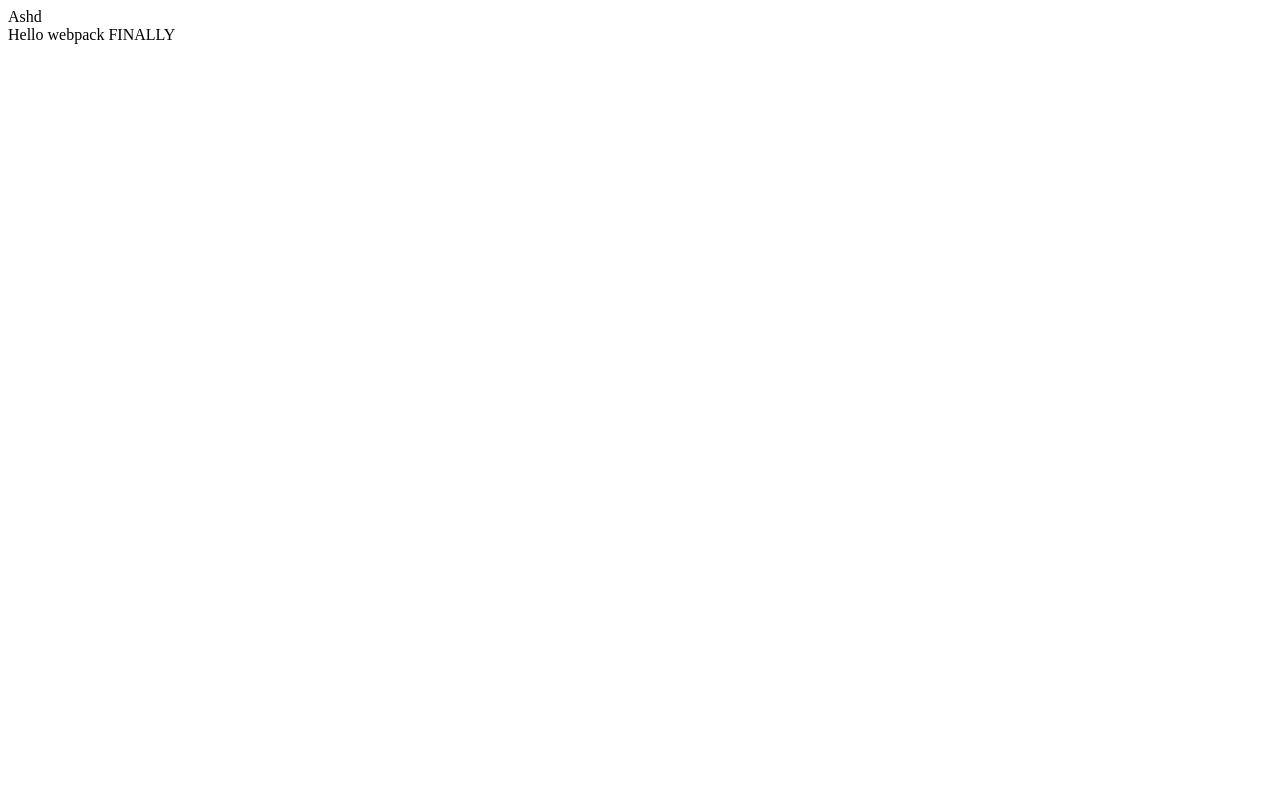
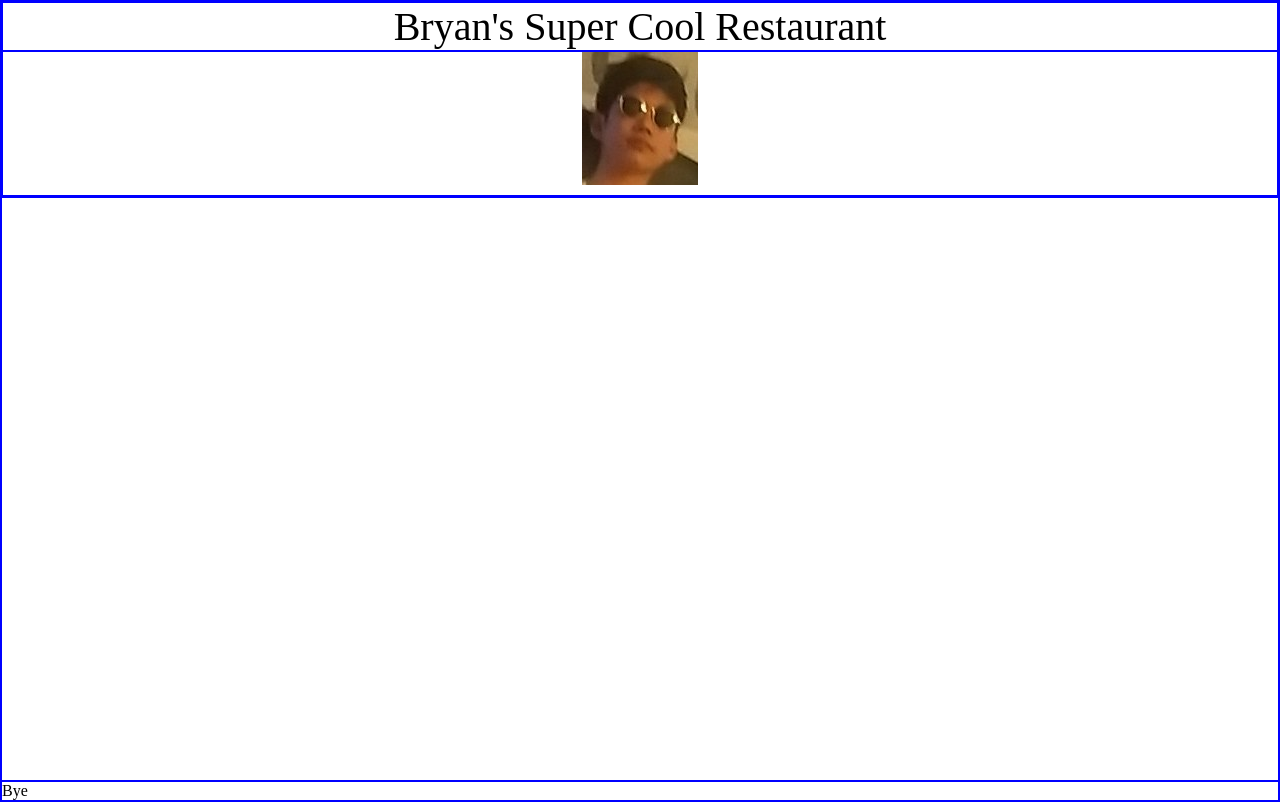
Before and after one commit to Bchow2001/Restaurant, a website with bundled scripts: page dist/index.html in a window 1280 px wide. Built offline with nearby package versions, Linux system fonts and the light colour scheme.

Commit message:
Add basic styles and resources

```diff
--- a/package.json
+++ b/package.json
@@ -11,16 +11,15 @@
   "author": "",
   "license": "ISC",
   "devDependencies": {
+    "css-loader": "^6.8.1",
     "eslint": "^8.42.0",
     "eslint-config-airbnb-base": "^15.0.0",
     "eslint-config-prettier": "^8.8.0",
     "eslint-plugin-import": "^2.27.5",
     "html-webpack-plugin": "^5.5.2",
+    "style-loader": "^3.3.3",
     "webpack": "^5.86.0",
     "webpack-cli": "^5.1.4",
     "webpack-dev-server": "^4.15.1"
-  },
-  "dependencies": {
-    "lodash": "^4.17.21"
   }
 }
--- a/src/index.js
+++ b/src/index.js
@@ -1,11 +1,8 @@
-import _ from 'lodash';
+import './style.css';
 
-function component() {
-    const element = document.createElement('div');
 
-    element.innerHTML = _.join(['Hello', 'webpack', 'FINALLY'], ' ');
+// const contentWrapper = document.createElement("div");
 
-    return element;
-};
+// contentWrapper.innerHTML="hello"
 
-document.body.appendChild(component());
+// document.body.appendChild(contentWrapper);
--- /dev/null
+++ b/src/style.css
@@ -0,0 +1,28 @@
+html,
+body {
+    height: 100vh;
+    width: 100vw;
+    padding: 0;
+    margin: 0;
+}
+
+div {
+    border: 1px solid blue;
+}
+
+.content-wrapper{
+    height: 100%;
+    display: flex;
+    flex-direction: column;
+    flex: auto;
+}
+
+/* Header Styles */
+.header {
+    font-size: 40px;
+    text-align: center;
+}
+
+.content {
+    flex: 5 1 0;
+}
```
Also changed, not shown: dist/index.html, dist/runtime.js, src/resources/Logo.jpg (added), src/resources/github-mark-white.svg (added), src/resources/github-mark.svg (added), 3 other files.
